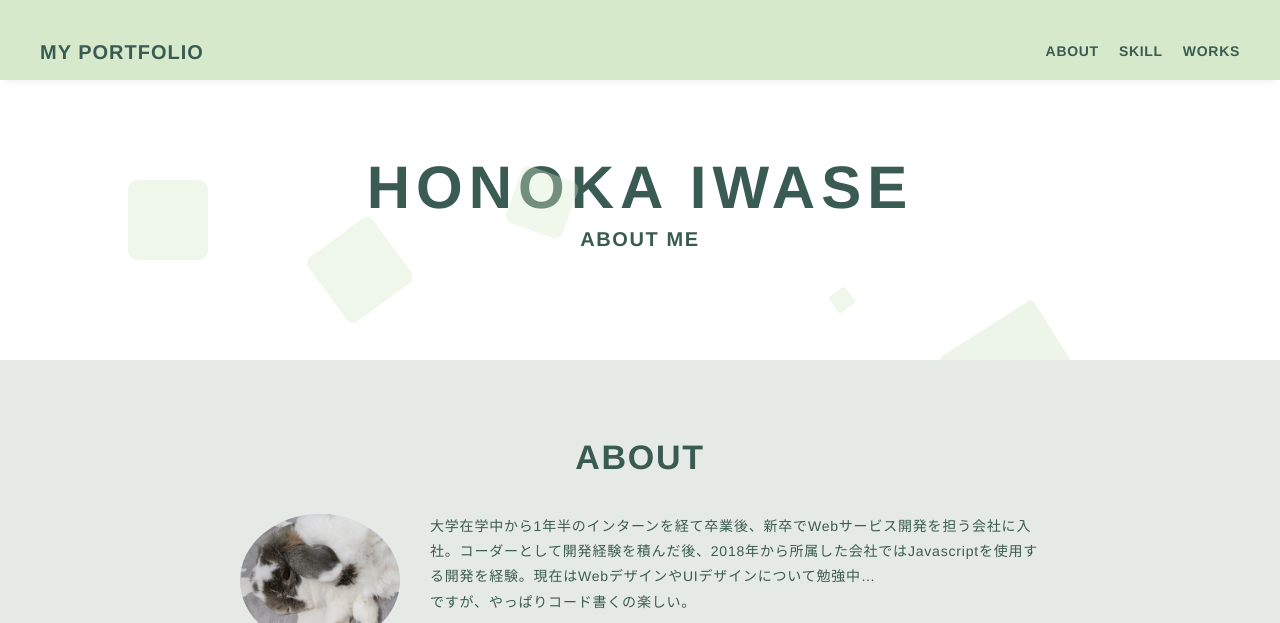
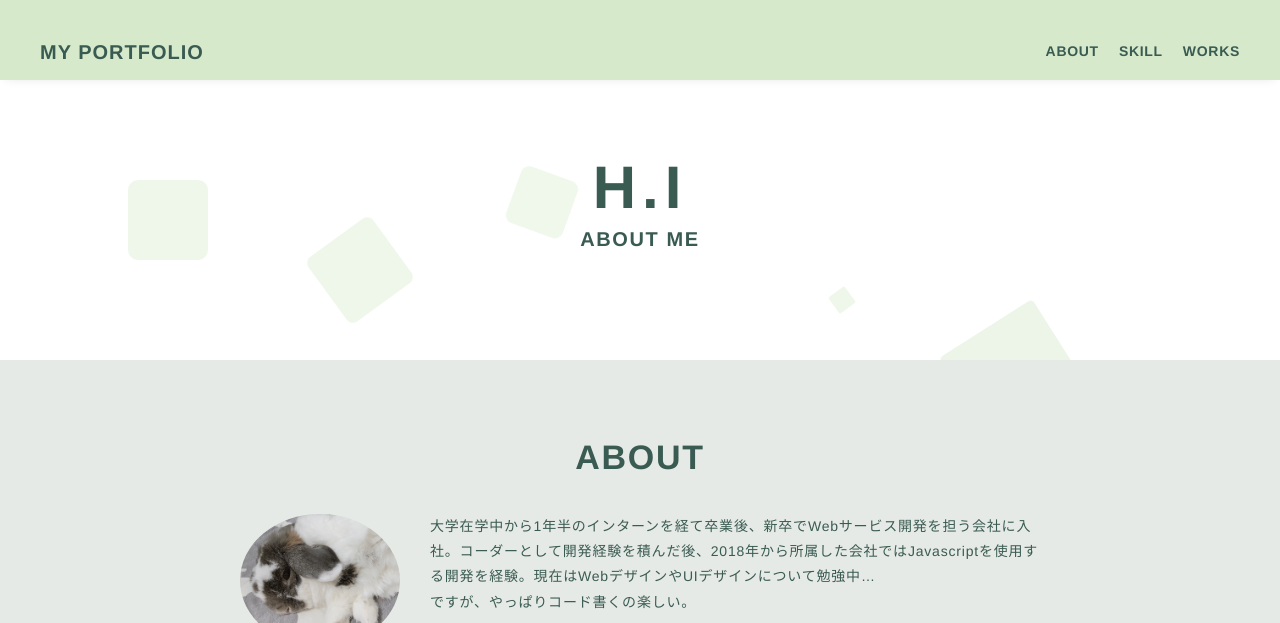
Before and after one commit to Honoka-I/Honoka-I.github.io, a Vue app in the folder portfolio/: page / in a window 1280 px wide. Shown: the top 623 px of the page. Built offline with nearby package versions, Linux system fonts and the light colour scheme.

Commit message:
name changed

```diff
--- a/portfolio/src/components/MainVisual.vue
+++ b/portfolio/src/components/MainVisual.vue
@@ -28,7 +28,7 @@ export default {
   name: 'MainVisual',
   data () {
     return {
-      name: 'HONOKA IWASE'
+      name: 'H.I'
     }
   }
 }
```
Also changed, not shown: portfolio/dist/index.html, 9 other files.
